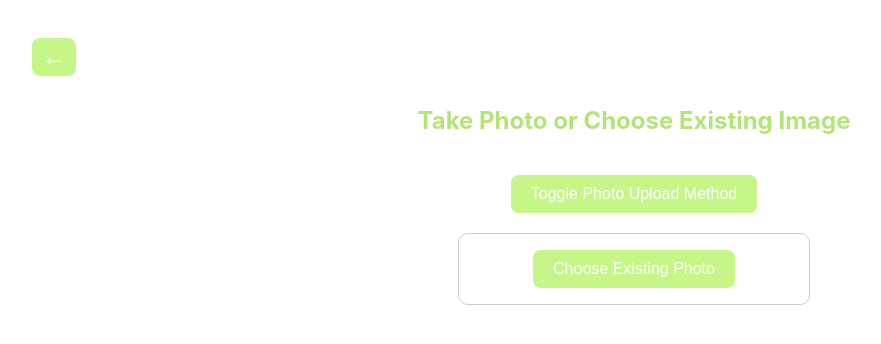
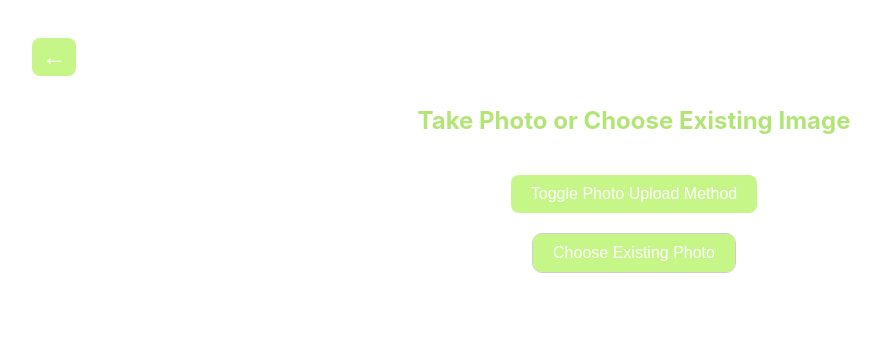
Before and after one commit to TheBeetles/PolliNation, a Next.js app in the folder client/: page /scan-insect in a window 1280 px wide. Shown: the top 344 px of the page, without its empty margins (6-887 px from the left). Built offline with nearby package versions, Linux system fonts and the light colour scheme; no server answers.

Commit message:
remove species button for frontend and slight scan species changes

```diff
--- a/client/app/components/ScanInsectPlant.module.css
+++ b/client/app/components/ScanInsectPlant.module.css
@@ -19,7 +19,7 @@
    display: flex;
    align-items: center;
    justify-content: center;
-   width: 350px;
+   max-width: 350px;
    border: 1px solid #ccc;
    border-radius: 10px;
  }
--- a/client/app/scan-insect/page.js
+++ b/client/app/scan-insect/page.js
@@ -29,7 +29,9 @@ export default function ScanInsectPage() {
   };
 
   const uploadPhoto  = async () => {
-    /* upload photo to model code goes here */
+
+    document.body.classList.add('hide-all');
+
     const response = await fetch('/api/image/insect/upload', {
       method: 'POST',
       headers: {
@@ -76,7 +78,7 @@ export default function ScanInsectPage() {
         )}
       </div> }
 
-      { !toggle && <div className={styles.imageContainer} style={{ padding: '1em 0'}}>
+      { !toggle && <div className={styles.imageContainer} style={{ margin: '0'}}>
         {selectedImage ? (
           <div>
             <img src={selectedImage} alt="Selected" className={styles.selectedImage} />
--- a/client/app/scan-plant/page.js
+++ b/client/app/scan-plant/page.js
@@ -28,6 +28,9 @@ export default function ScanInsectPage() {
     }
   };
   const uploadPhoto  = async () => {
+
+
+
     const response = await fetch('/api/image/plant/upload', {
       method: 'POST',
       headers: {
@@ -78,7 +81,7 @@ export default function ScanInsectPage() {
         )}
       </div> }
 
-      { !toggle && <div className={styles.imageContainer} style={{ padding: '1em 0'}}>
+      { !toggle && <div className={styles.imageContainer} style={{ margin: '0'}}>
         {selectedImage ? (
           <div>
             <img src={selectedImage} alt="Selected" className={styles.selectedImage} />
```
Also changed, not shown: client/app/species-information/[val]/page.js (+12 -4 lines).
